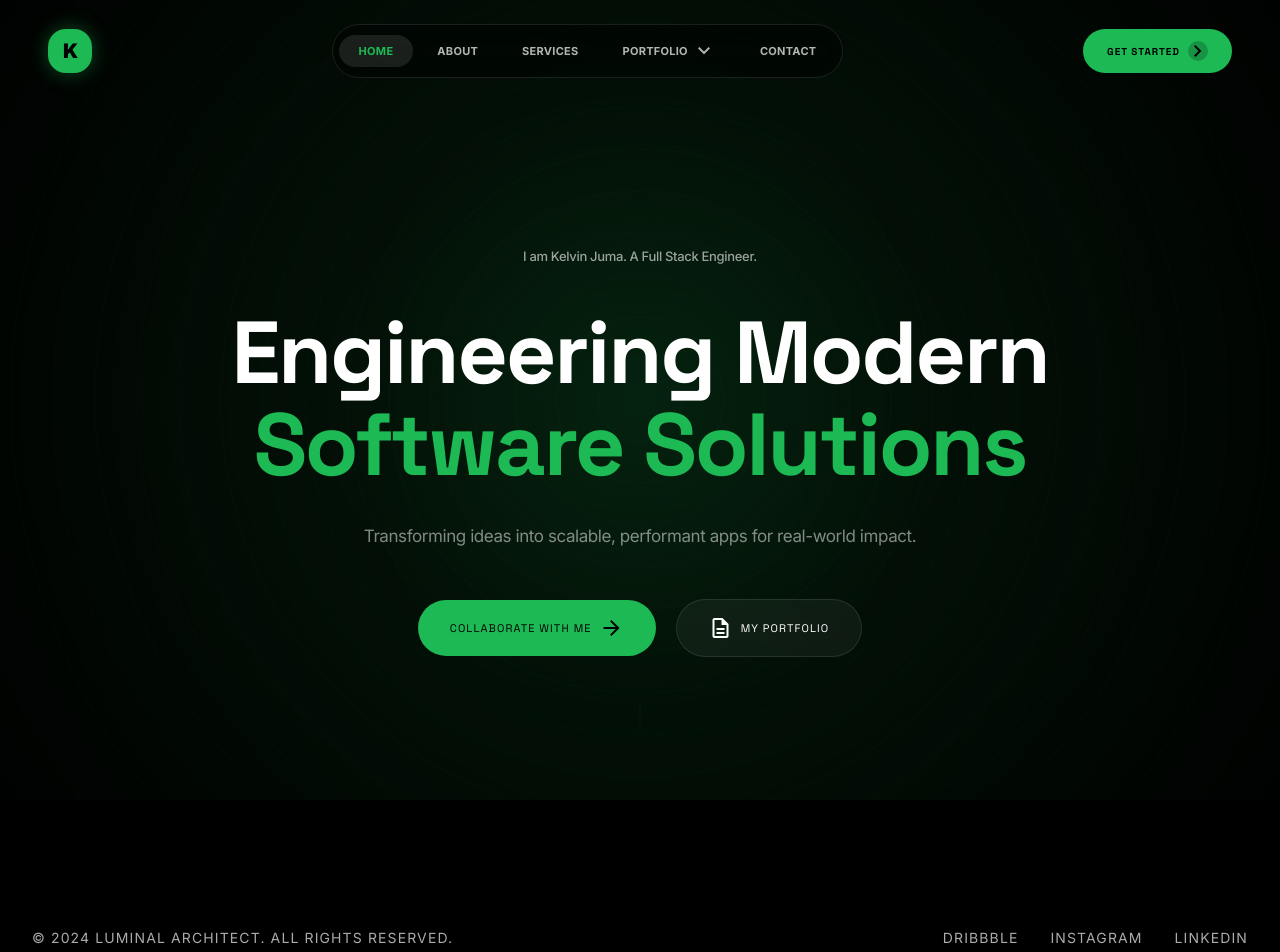
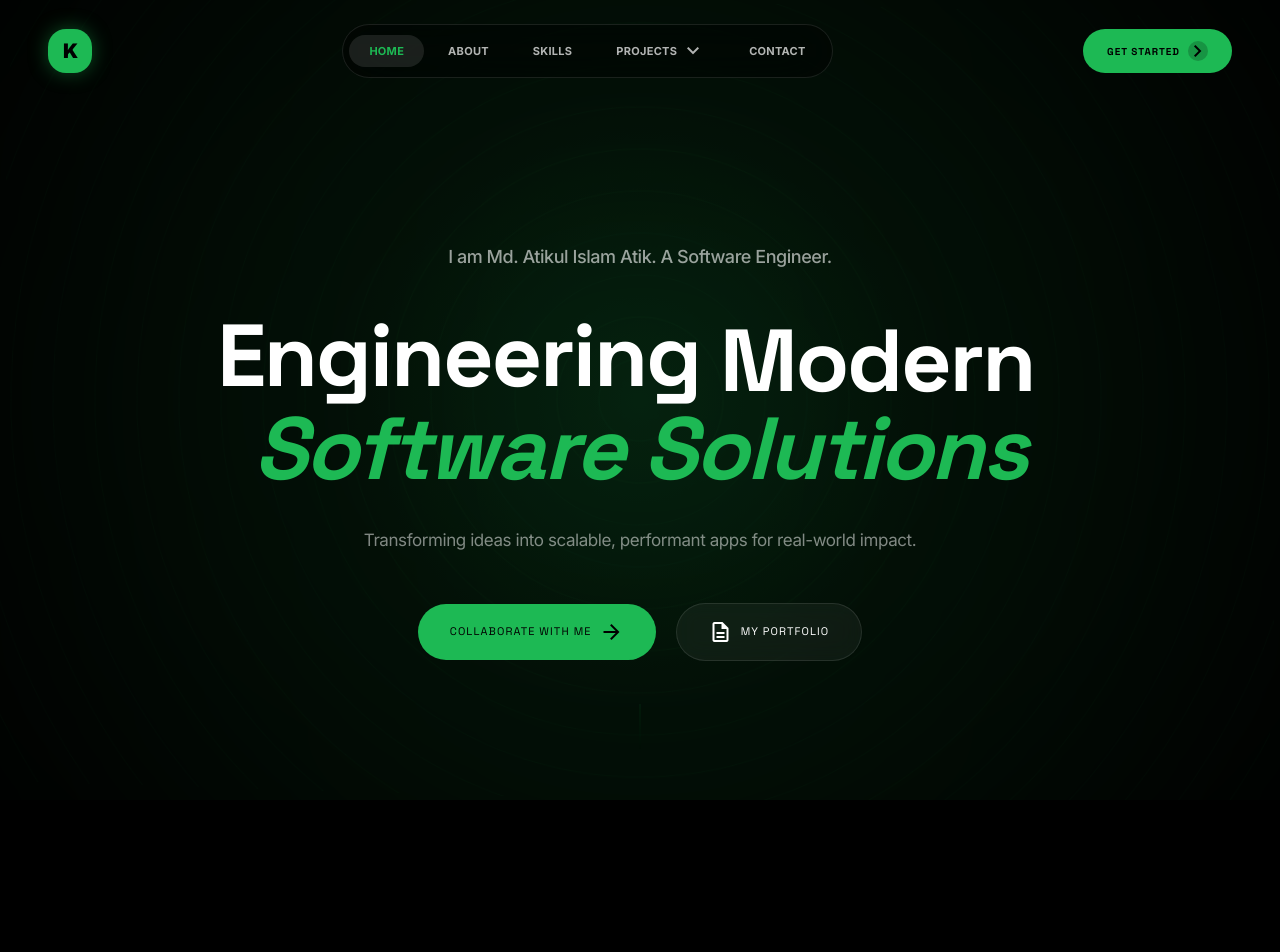
Before and after one commit to atik65/portfolio-2026, a Next.js app: page / in a window 1280 px wide. Shown: the top 952 px of the page. After the commit the page ends 800 px from the top, so only its background shows below. Built offline with nearby package versions, Linux system fonts and the light colour scheme.

Commit message:
feat: initialize portfolio project with custom fonts, layout, and animated hero section

```diff
--- a/src/app/layout.js
+++ b/src/app/layout.js
@@ -16,7 +16,7 @@ const spaceGrotesk = Space_Grotesk({
 });
 
 export const metadata = {
-  title: process.env.NEXT_PUBLIC_TITLE || "Kelvin Juma - Full Stack Engineer",
+  title: process.env.NEXT_PUBLIC_TITLE || "Atik | Frontend Developer",
   description:
     "Engineering modern software solutions. Transforming ideas into scalable, performant apps for real-world impact.",
 };
--- a/src/app/page.js
+++ b/src/app/page.js
@@ -6,33 +6,7 @@ export default function Home() {
     <>
       <Navbar />
       <Hero />
-      <footer className="w-full py-12 mt-20 bg-surface-container-low">
-        <div className="max-w-7xl mx-auto px-8 flex flex-col md:flex-row justify-between items-center gap-6">
-          <p className="font-label text-sm tracking-[0.08em] text-on-surface-variant uppercase text-center md:text-left">
-            © 2024 LUMINAL ARCHITECT. ALL RIGHTS RESERVED.
-          </p>
-          <div className="flex gap-8">
-            <a
-              className="text-on-surface-variant hover:text-primary transition-colors font-label text-sm tracking-[0.08em] uppercase"
-              href="#"
-            >
-              Dribbble
-            </a>
-            <a
-              className="text-on-surface-variant hover:text-primary transition-colors font-label text-sm tracking-[0.08em] uppercase"
-              href="#"
-            >
-              Instagram
-            </a>
-            <a
-              className="text-on-surface-variant hover:text-primary transition-colors font-label text-sm tracking-[0.08em] uppercase"
-              href="#"
-            >
-              LinkedIn
-            </a>
-          </div>
-        </div>
-      </footer>
+
     </>
   );
 }
--- a/src/components/pages/home/Hero.jsx
+++ b/src/components/pages/home/Hero.jsx
@@ -63,6 +63,27 @@ export default function Hero() {
           "-=0.6",
         );
 
+      // Text Swapping Animation (Modern <-> Scalable)
+      const words = gsap.utils.toArray(".swap-word");
+      const wordTl = gsap.timeline({ repeat: -1 });
+
+      words.forEach((word, i) => {
+        wordTl
+          .to(word, {
+            y: 0,
+            opacity: 1,
+            duration: 0.8,
+            ease: "expo.out",
+          })
+          .to(word, {
+            y: -50,
+            opacity: 0,
+            duration: 0.8,
+            ease: "expo.in",
+            delay: 2,
+          });
+      });
+
       // MODULE D: Background Ambient Motion
       gsap.to(bgGlowRef.current, {
         scale: 1.1,
@@ -126,8 +147,8 @@ export default function Hero() {
           ref={badgeRef}
           className="inline-flex items-center gap-2 px-4 py-2 rounded-full mb-8"
         >
-          <p className="font-label text-[13px] tracking-tight text-white/60 font-medium">
-            I am Kelvin Juma. A Full Stack Engineer.
+          <p className="font-label text-[18px] tracking-tight text-white/60 font-medium">
+            I am Md. Atikul Islam Atik. A Software Engineer.
           </p>
         </div>
 
@@ -136,8 +157,17 @@ export default function Hero() {
           ref={headlineRef}
           className="font-headline text-5xl md:text-7xl lg:text-[88px] font-black tracking-tight leading-[1.05] mb-8 text-white"
         >
-          Engineering Modern <br />
-          <span className="text-primary">Software Solutions</span>
+          Engineering{" "}
+          <div className="inline-block relative h-[1em] overflow-hidden align-bottom">
+            <span className="swap-word block opacity-0 translate-y-[50px]">
+              Scalable
+            </span>
+            <span className="swap-word absolute top-0 left-0 opacity-0 translate-y-[50px]">
+              Modern
+            </span>
+          </div>{" "}
+          <br />
+          <span className="text-primary italic">Software Solutions</span>
         </h1>
 
         {/* Sub-headline */}
--- a/src/components/pages/home/Navbar.jsx
+++ b/src/components/pages/home/Navbar.jsx
@@ -9,8 +9,8 @@ export default function Navbar() {
   const navLinks = [
     { href: "#", label: "Home", active: true },
     { href: "#about", label: "About", active: false },
-    { href: "#services", label: "Services", active: false },
-    { href: "#portfolio", label: "Portfolio", hasDropdown: true },
+    { href: "#skills", label: "Skills", active: false },
+    { href: "#projects", label: "Projects", hasDropdown: true },
     { href: "#contact", label: "Contact", active: false },
   ];
 
```
